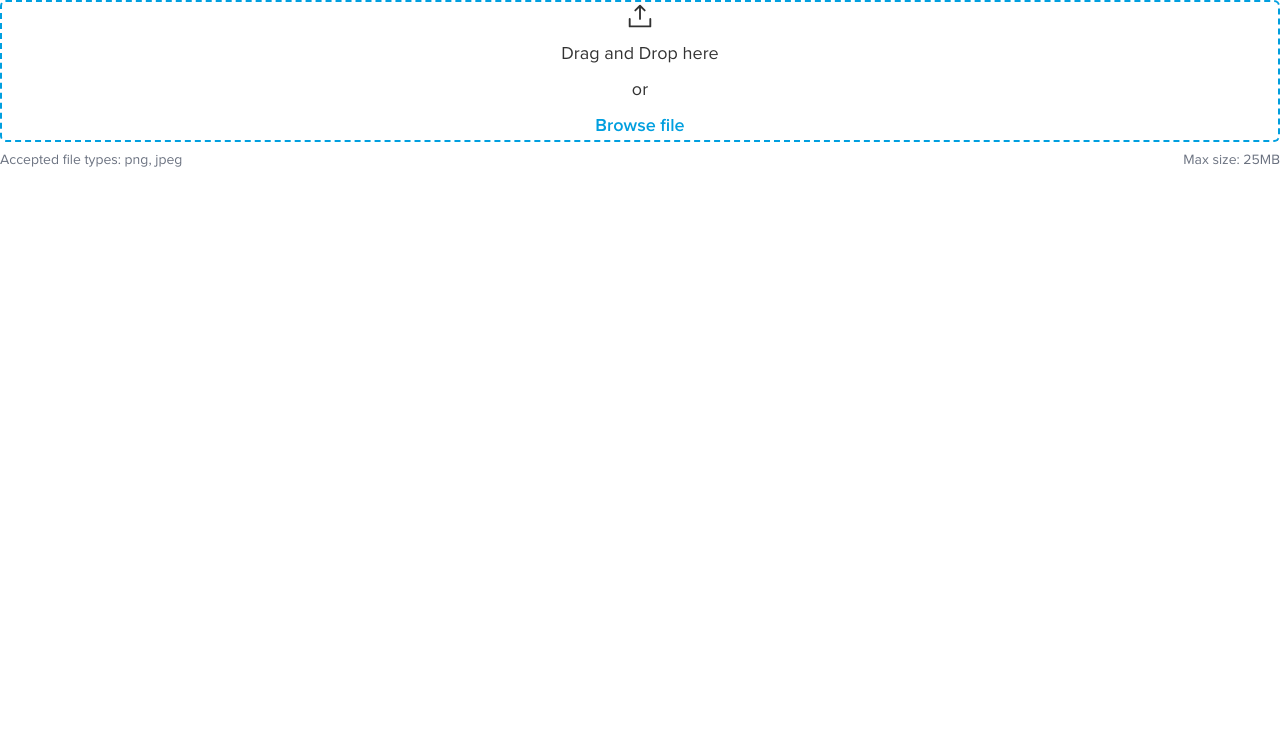
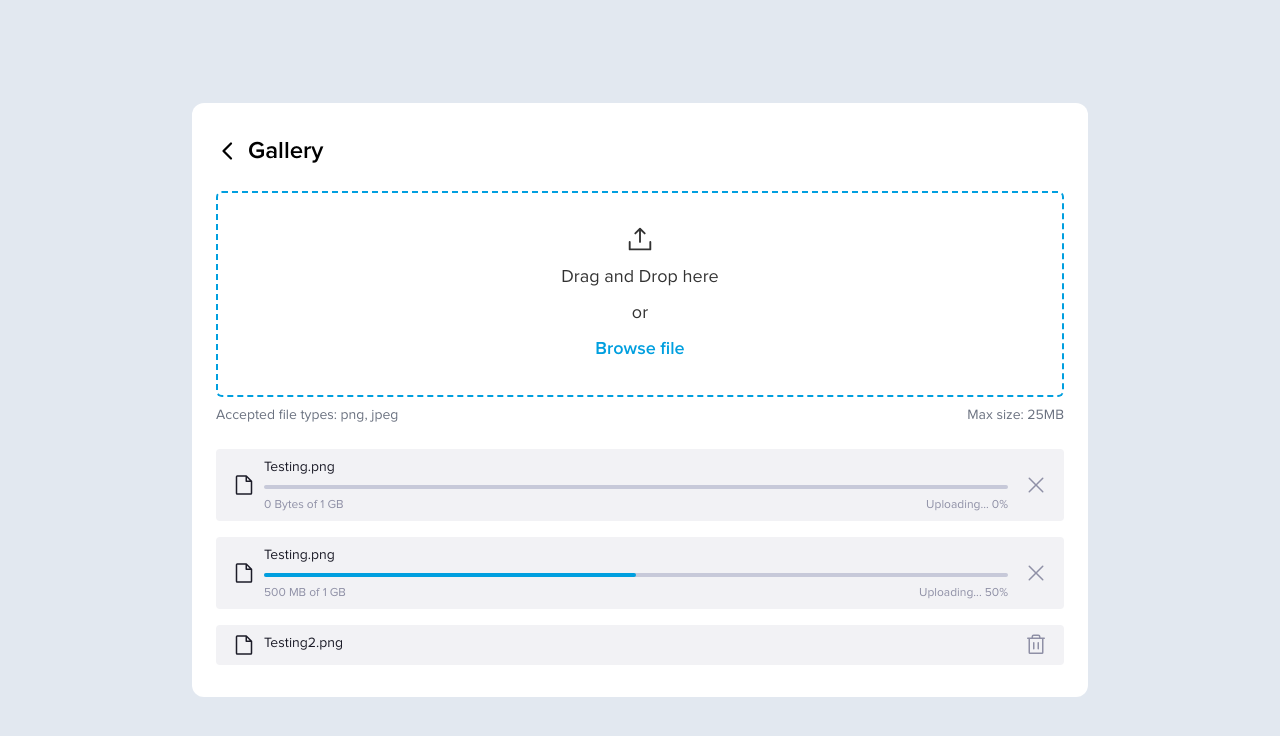
Before and after one commit to UofA-Blueprint/AlzheimerCalgary2.0, a React (Vite) app: page /gallery-test in a window 1280 px wide. Shown: the top 736 px of the page. Built offline with nearby package versions, Linux system fonts and the light colour scheme.

Commit message:
Fixed MediaUploadStatus component

```diff
--- a/src/components/Gallery.tsx
+++ b/src/components/Gallery.tsx
@@ -1,18 +1,31 @@
 //#region Imports
+import { CaretLeft } from "@phosphor-icons/react";
 import MediaUploadZone from "./MediaUploadZone";
-import MediaUploadStatus from "./MediaUploadStatus";
 //#endregion
 
 function Gallery() {
-	const handleFilesDropped = (files: File[]) => {
-		// handle file
-		console.log("Dropped files:", files);
-	};
+	//#region Functions
+
+	/**
+	 * Close the gallery
+	 */
+	const handleClose = () => {};
+
+	//#endregion
 
 	return (
-		<div>
+		<div className="flex flex-col items-center justify-center gap-y-6 w-[90%] md:w-[80%] lg:w-[70%] max-w-5xl px-6 rounded-xl py-8 bg-white">
 			{/* Image gallery */}
-			<div></div>
+			<div className="w-full">
+				<div className="flex gap-x-2 items-center font-display text-2xl font-bold">
+					<CaretLeft
+						className="cursor-pointer hover:text-primary-light transition ease-in-out"
+						weight="bold"
+						onClick={handleClose}
+					/>
+					<h1 className="">Gallery</h1>
+				</div>
+			</div>
 
 			{/* Upload media */}
 			<MediaUploadZone />
--- a/src/components/MediaUploadStatus.tsx
+++ b/src/components/MediaUploadStatus.tsx
@@ -5,21 +5,29 @@ import { File, X, Check, Trash } from "@phosphor-icons/react";
 interface MediaUploadStatusProps {
 	fileName: string;
 	fileSize: number;
+
+	// status
+	uploadProgress: number;
+	setUploadProgress: React.Dispatch<React.SetStateAction<number>>;
 }
 
 // Format bytes into its corresponding format
 const formatBytes = (bytes: number, decimals = 2): string => {
-  if (bytes === 0) return '0 Bytes';
+	if (bytes === 0) return "0 Bytes";
 	const k = 1000; // Decimal multiple
 	const dm = decimals < 0 ? 0 : decimals;
-  const sizes = ['Bytes', 'KB', 'MB', 'GB', 'TB'];
+	const sizes = ["Bytes", "KB", "MB", "GB", "TB"];
 	const i = Math.floor(Math.log(bytes) / Math.log(k));
-  return parseFloat((bytes / Math.pow(k, i)).toFixed(dm)) + ' ' + sizes[i];
+	return parseFloat((bytes / Math.pow(k, i)).toFixed(dm)) + " " + sizes[i];
 };
 
 // Main function
-const MediaUploadStatus: React.FC<MediaUploadStatusProps> = ({ fileName, fileSize }) => {
-  const [uploadProgress, setUploadProgress] = useState(70); // Example progress in percentage
+const MediaUploadStatus: React.FC<MediaUploadStatusProps> = ({
+	fileName,
+	fileSize,
+	uploadProgress,
+	setUploadProgress,
+}) => {
 	const [isFailed, setIsFailed] = useState(false); // Example failed condition
 	const [isCompleted, setIsCompleted] = useState(false);
 	const [showDoneStatus, setShowDoneStatus] = useState(false);
@@ -48,63 +56,61 @@ const MediaUploadStatus: React.FC<MediaUploadStatusProps> = ({ fileName, fileSiz
 
 	// useState for isFailed will implement here!
 
-
-
 	// useState for setUploadProgress will implement here!
 	// This function expect to return the correct uploading percentage for the file
 
-
 	return (
-    <div className= {`flex items-center rounded py-2 px-4 gap-2 h-full text-neutrals-dark-500 ${isFailed ? "bg-status-red-light" : "bg-neutrals-light-300"}`}>
+		<div
+			className={`flex items-center rounded py-2 px-4 gap-2 h-full w-full text-neutrals-dark-500 ${
+				isFailed ? "bg-status-red-light" : "bg-neutrals-light-300"
+			}`}
+		>
 			{/* File Icon */}
-        <div>
 			<File size={24} />
-        </div>
 
 			{/* Middle Content: Filename, Progress Bar, Info Text */}
 			<div className="flex-1">
 				{/*Filename*/}
 				<div className="flex flex-col">
-            <div className="text-sm">
-              {fileName}
-            </div>
+					<div className="text-sm font-display mb-1">{fileName}</div>
 
-            {showDoneStatus ? null :
-              (
+					{showDoneStatus ? null : (
 						<div className="relative mt-1">
 							{/* Progress bar */}
 							{isFailed ? null : (
 								<div className="w-full bg-neutrals-dark-100 h-1 rounded-full">
-                        <div className="bg-primary-main h-1 rounded-full" style={{ width: `${uploadProgress}%`}}></div>
+									<div
+										className="bg-primary-main h-1 rounded-full"
+										style={{ width: `${uploadProgress}%` }}
+									></div>
 								</div>
-                    )
-                  }
+							)}
 
 							{/* Uploading info text */}
 							{isFailed ? (
-                      <div className="flex justify-between text-[0.625rem] leading-[0.919rem] text-status-red-main font-normal">
+								<div className="flex justify-between text-xs text-status-red-main font-normal">
 									<div>Failed to upload</div>
 								</div>
-                    ) :
-                    (isCompleted ? (
-                        <div className="flex justify-between text-[0.625rem] leading-[0.919rem] text-neutrals-dark-200 font-normal mt-1.5">
+							) : isCompleted ? (
+								<div className="flex justify-between text-xs text-neutrals-dark-200 font-normal mt-2">
 									<div>Complete</div>
 									<div className=" text-status-green-main">
 										<Check size={16} />
 									</div>
 								</div>
-                      ) :
-                      (
-                      <div className="flex justify-between text-[0.625rem] leading-[0.919rem] text-neutrals-dark-200 font-normal mt-1.5">
-                        <div>{formatBytes((fileSize * uploadProgress) / 100)} of {formatBytes(fileSize)}</div>
+							) : (
+								<div className="flex justify-between text-xs text-neutrals-dark-200 font-display mt-2">
+									<div>
+										{formatBytes(
+											(fileSize * uploadProgress) / 100,
+										)}{" "}
+										of {formatBytes(fileSize)}
+									</div>
 									<div>Uploading... {uploadProgress}%</div>
 								</div>
-                      )
-                    )
-                  }
+							)}
 						</div>
-              )
-            }
+					)}
 				</div>
 			</div>
 
@@ -113,7 +119,8 @@ const MediaUploadStatus: React.FC<MediaUploadStatusProps> = ({ fileName, fileSiz
 				showDoneStatus ? (
 					<button className=" pl-2 text-neutrals-dark-200 hover:text-neutrals-dark-500 transition ease-in-out duration-300">
 						<Trash size={24} />
-            </button>) : null
+					</button>
+				) : null
 			) : (
 				<button className=" pl-2 text-neutrals-dark-200 hover:text-neutrals-dark-500">
 					<X size={24} />
--- a/src/components/MediaUploadZone.tsx
+++ b/src/components/MediaUploadZone.tsx
@@ -1,6 +1,7 @@
 import { UploadSimple, WarningCircle } from "@phosphor-icons/react";
 import { useState, useEffect, useRef } from "react";
 import { twMerge } from "tailwind-merge";
+import MediaUploadStatus from "./MediaUploadStatus";
 
 //#region interface
 interface MediaUploadZoneProps {
@@ -12,6 +13,7 @@ const MediaUploadZone = ({ className }: MediaUploadZoneProps) => {
 	const [isDragOver, setIsDragOver] = useState(false);
 	const [droppedFiles, setDroppedFiles] = useState<File[]>([]);
 	const [isValidFile, setIsValidFile] = useState(true);
+	const [uploadProgress, setUploadProgress] = useState(0);
 
 	const UploadZoneClassName =
 		"w-full h-full border-2 border-dashed flex flex-col justify-center items-center rounded-md border-primary-main text-base" +
@@ -62,52 +64,53 @@ const MediaUploadZone = ({ className }: MediaUploadZoneProps) => {
 	return (
 		<div
 			className={twMerge(
-				"w-full h-full font-display relative",
+				"w-full h-full font-display flex flex-col",
 				className,
 			)}
 		>
-			<input
-				type="file"
-				id="fileInput"
-				onChange={(event) => {
-					if (event.target.files) {
-						const files = Array.from(event.target.files);
-						const validFiles = filterValidFiles(files);
-						setDroppedFiles((prevFiles) => [
-							...prevFiles,
-							...validFiles,
-						]);
-					}
-				}}
-				className="absolute h-full w-full cursor-pointer opacity-0"
-			/>
 			<div
 				className={UploadZoneClassName}
 				onDrop={handleDrop}
 				onDragOver={handleDragOver}
 				onDragLeave={handleDragLeave}
 			>
-				<div className="flex flex-col justify-center items-center gap-y-2">
+				<div className="flex flex-col justify-center items-center gap-y-2 p-8">
 					<UploadSimple className="text-3xl opacity-80" />
 					<p className="text-lg opacity-80">Drag and Drop here</p>
 					<p className="text-lg opacity-80">or</p>
+
+					<input
+						type="file"
+						id="fileInput"
+						onChange={(event) => {
+							if (event.target.files) {
+								const files = Array.from(event.target.files);
+								const validFiles = filterValidFiles(files);
+								setDroppedFiles((prevFiles) => [
+									...prevFiles,
+									...validFiles,
+								]);
+							}
+						}}
+						className="hidden"
+					/>
 					<label
 						htmlFor="fileInput"
-						className="text-primary-main cursor-pointer text-lg font-bold"
+						className="text-primary-main cursor-pointer text-lg font-bold hover:text-primary-light transition ease-in-out"
 					>
 						Browse file
 					</label>
 				</div>
 				{droppedFiles.length > 0 && (
 					<div className="overflow-hidden">
-						{droppedFiles.slice(0, 3).map((file, index) => (
+						{/* {droppedFiles.slice(0, 3).map((file, index) => (
 							<div
 								key={index}
 								className="truncate w-full text-center opacity-80"
 							>
 								{file.name}
 							</div>
-						))}
+						))} */}
 						{droppedFiles.length > 3 && <div>...</div>}
 					</div>
 				)}
@@ -121,6 +124,28 @@ const MediaUploadZone = ({ className }: MediaUploadZoneProps) => {
 					<WarningCircle></WarningCircle> File type not supported
 				</div>
 			)}
+
+			{/* Upload Status */}
+			<div className="mt-4 flex flex-col gap-y-4">
+				<MediaUploadStatus
+					fileName="Testing.png"
+					fileSize={1000000000}
+					uploadProgress={uploadProgress}
+					setUploadProgress={setUploadProgress}
+				/>
+				<MediaUploadStatus
+					fileName="Testing.png"
+					fileSize={1000000000}
+					uploadProgress={50}
+					setUploadProgress={setUploadProgress}
+				/>
+				<MediaUploadStatus
+					fileName="Testing2.png"
+					fileSize={1000000000}
+					uploadProgress={100}
+					setUploadProgress={setUploadProgress}
+				/>
+			</div>
 		</div>
 	);
 };
--- a/src/routes/GalleryTestRoute.tsx
+++ b/src/routes/GalleryTestRoute.tsx
@@ -1,8 +1,10 @@
 import { Gallery } from "@/components/Gallery";
+import { useState } from "react";
 
 const GalleryTestRoute = () => {
+	const [uploadProgress, setUploadProgress] = useState(0);
 	return (
-		<div>
+		<div className="h-screen flex items-center justify-center bg-slate-200">
 			<Gallery />
 		</div>
 	);
--- a/src/routes/MediaUploadStatusTestRoute.tsx
+++ b/src/routes/MediaUploadStatusTestRoute.tsx
@@ -1,19 +1,24 @@
 import MediaUploadStatus from "@/components/MediaUploadStatus";
-
+import { useState } from "react";
 
 // TODO: Add the +20% button here to test it and the fail to upload button
 //
 function MediaUploadStatusTestRoute() {
+	const [uploadProgress, setUploadProgress] = useState(0);
 	return (
 		<div className="text-h2 flex flex-col items-center justify-center min-h-screen bg-primary-light">
 			<div>
 				<h1>Is this what you looking for? </h1>
 				{/* fileSize is in bytes */}
 				{/* Play around with uploadProgress in percentage and isFailed variables in MediaUploadStatus.tsx */}
-            <MediaUploadStatus fileName="Testing.png" fileSize={1000000000}/>
+				<MediaUploadStatus
+					fileName="Testing.png"
+					fileSize={1000000000}
+					uploadProgress={uploadProgress}
+					setUploadProgress={setUploadProgress}
+				/>
 			</div>
 		</div>
-
-    )
+	);
 }
 export default MediaUploadStatusTestRoute;
```
Lines whose indentation alone changed are shown as unchanged.
